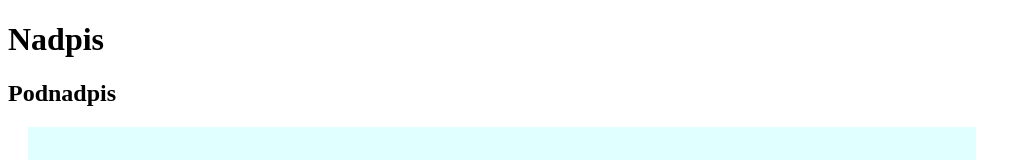
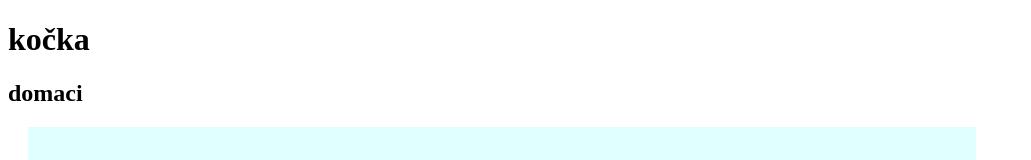
Before and after one commit to sofieledererova/ukol.1, a plain HTML site: page index.html in a window 1280 px wide. Shown: the top 160 px of the page, without its empty margins (0-1031 px from the left). Drawn offline with Linux system fonts and the light colour scheme.

Commit message:
Update index.html

```diff
--- a/index.html
+++ b/index.html
@@ -11,8 +11,8 @@
     <title>001</title>
 </head>
 <body>
-    <h1>Nadpis</h1>
-    <h2>Podnadpis</h2>
+    <h1>kočka</h1>
+    <h2>domaci</h2>
     <div></div>
 </body>
 </html>
```
